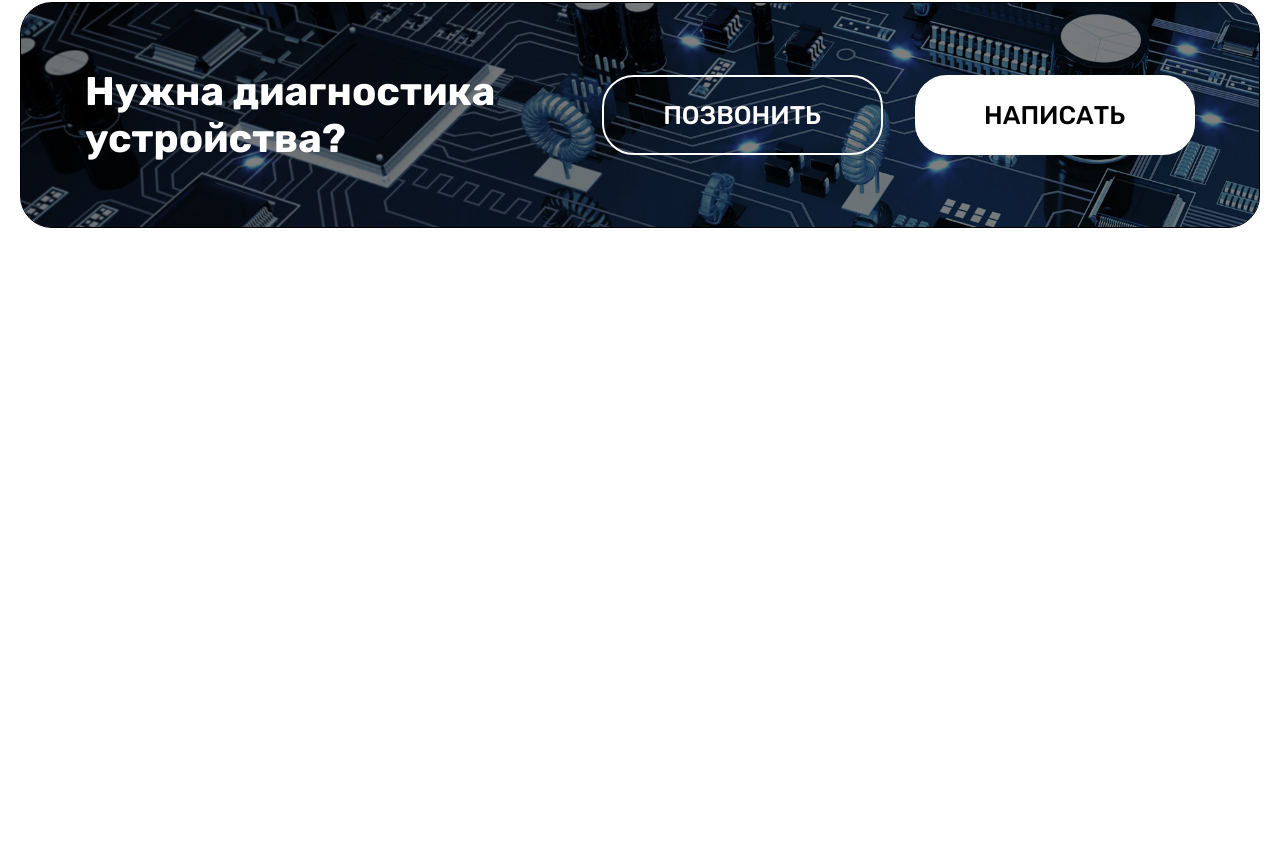
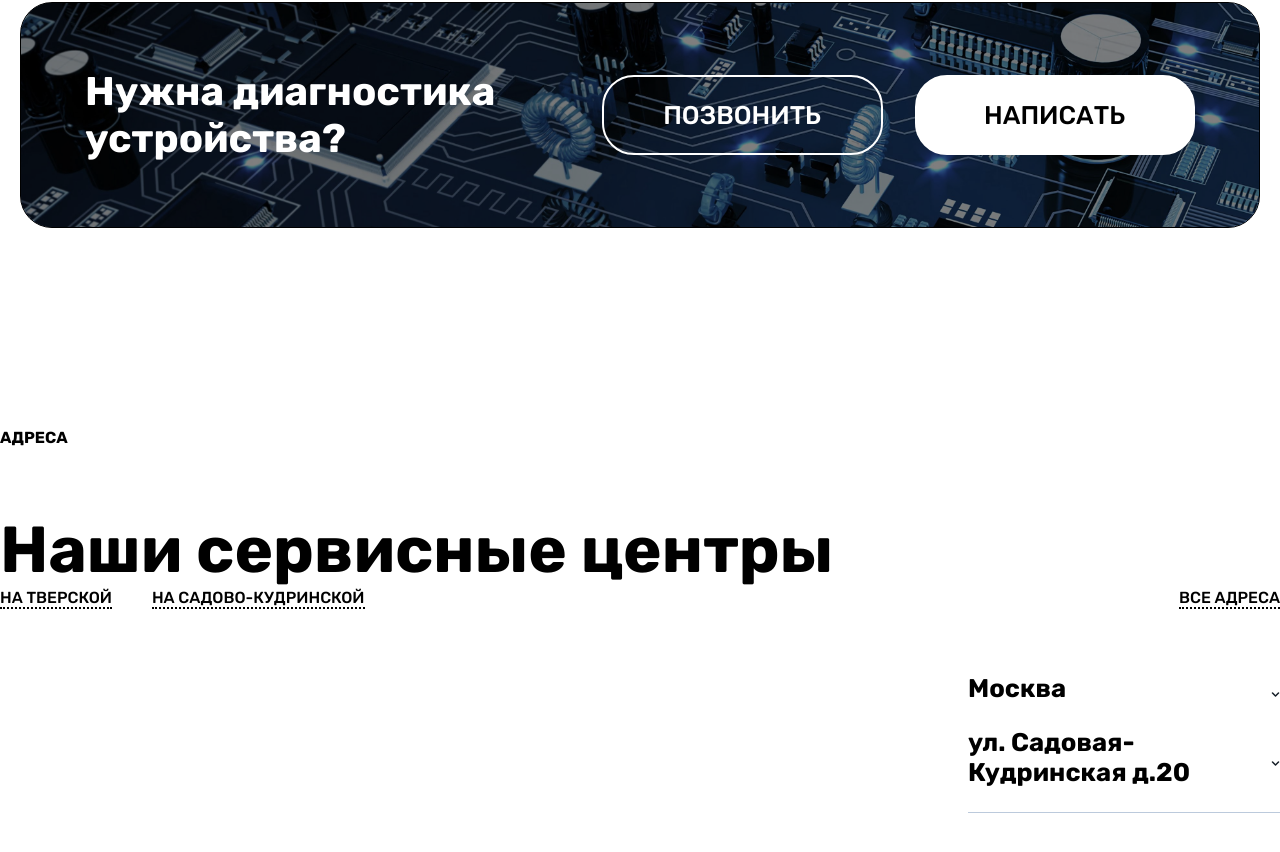
Before and after one commit to BogdanAziev2003/internship, a plain HTML site: page index.html in a window 1280 px wide. Shown: the part 3929-4781 px from the top of the page. Before the commit the page ends 4357 px from the top, so only its background shows below. Drawn offline with nearby package versions, Linux system fonts and the light colour scheme.

Commit message:
map-block v0.1

```diff
--- a/css/main.css
+++ b/css/main.css
@@ -520,6 +520,10 @@ div{
     z-index: 1;
 }
 
+.diagnostic__btn:hover{
+    cursor: pointer;
+}
+
 .diagnistic__btn_white{
     color: black;
     background-color: white;
@@ -601,3 +605,73 @@ div{
         font-size: 1em
     }
 }
+
+
+.mab-block__title{
+    font-weight: 600;
+    font-size: 1em;
+    margin-bottom: 64px;
+}
+
+
+.map-block__head{
+    font-weight: bold;
+    font-size: 65px;
+}
+
+.map-block__addresses{
+    display: flex;
+    justify-content: space-between;
+}
+
+.map-block__addresses p{
+    font-weight: 500;
+    font-size: 1em;
+    border-bottom: 2px dotted black;
+}
+
+.addresses{
+    display: flex;
+    gap: 40px;
+}
+
+.map-block__card{
+    width: 100%;
+    height: 650px;
+    margin: 64px 0;
+    display: flex;
+}
+
+.map-block__map{
+    height: 100%;
+    flex: 3;
+}
+
+.map-block iframe{
+    width: 100%;
+    height: 100%;
+}
+
+.map-block__info{
+    flex: 1;
+    padding-left: 32px;
+}
+
+.map-block__info{
+    display: flex;
+}
+
+.map-block__choices{
+    height: 140px;
+    padding-bottom: 24px;
+    border-bottom: 1px solid #BCCADC;
+    font-weight: bold;
+    font-size: 1.6em
+}
+
+.map-block__choice{
+    margin-bottom: 24px;
+    display: flex;
+    align-items: center;
+    justify-content: space-between;
+}
--- a/index.html
+++ b/index.html
@@ -270,6 +270,57 @@
         </div>
     </div>
 
+    <div class="map-block">
+        <div class="container">
+            <div class="map-block__inner">
+                <div class="mab-block__title">
+                    <p>АДРЕСА</p>
+                </div>
+                <div class="map-block__header">
+                    <div class="map-block__head">
+                        <p>Наши сервисные центры</p>
+                    </div>
+                    <div class="map-block__addresses">
+                        <div class="addresses">
+                            <div class="map-block__address"><p><a href="">НА ТВЕРСКОЙ</a></p></div>
+                            <div class="map-block__address"><p><a href="">НА САДОВО-КУДРИНСКОЙ</a></p></div>
+                        </div>
+                        <div class="map-block__all-adresses"><p><a href="">ВСЕ АДРЕСА</a></p></div>
+                    </div>
+                </div>
+                <div class="map-block__card">
+                    <div class="map-block__map">
+                        <iframe src="https://yandex.ru/map-widget/v1/?um=constructor%3A8223d94dfe63f3f1cf7607b021d5a18b554f137be9c9effdc6f5214baa3661e8&amp;source=constructor" frameborder="0"></iframe>
+                    </div>
+                    <div class="map-block__info">
+                        <div class="map-block__choices">
+                            <div class="map-block__choice">
+                                <div class="map-block__choice-text">
+                                    <p>Москва</p>
+                                </div>
+                                <div class="map-block__choice-arrow">
+                                    <svg width="9" height="5" viewBox="0 0 9 5" fill="none" xmlns="http://www.w3.org/2000/svg">
+                                        <path d="M1.5 1L4.5 4L7.5 1" stroke="#151E27" stroke-width="1.5" stroke-linecap="round" stroke-linejoin="round"/>
+                                    </svg>
+                                </div>
+                            </div>
+                            <div class="map-block__choice">
+                                <div class="map-block__choice-text">
+                                    <p>ул. Садовая-Кудринская д.20</p>
+                                </div>
+                                <div class="map-block__choice-arrow">
+                                    <svg width="9" height="5" viewBox="0 0 9 5" fill="none" xmlns="http://www.w3.org/2000/svg">
+                                        <path d="M1.5 1L4.5 4L7.5 1" stroke="#151E27" stroke-width="1.5" stroke-linecap="round" stroke-linejoin="round"/>
+                                    </svg>
+                                </div>
+                            </div>
+                        </div>
+                    </div>
+                </div>
+            </div>
+        </div>
+    </div>
+
     <script src="https://cdn.jsdelivr.net/npm/swiper@8/swiper-bundle.min.js"></script>
     <script src="js/news-swiper.js"></script>
     <script src="js/case-swiper.js"></script>
```
Also changed, not shown: assets/choice.svg (added).
